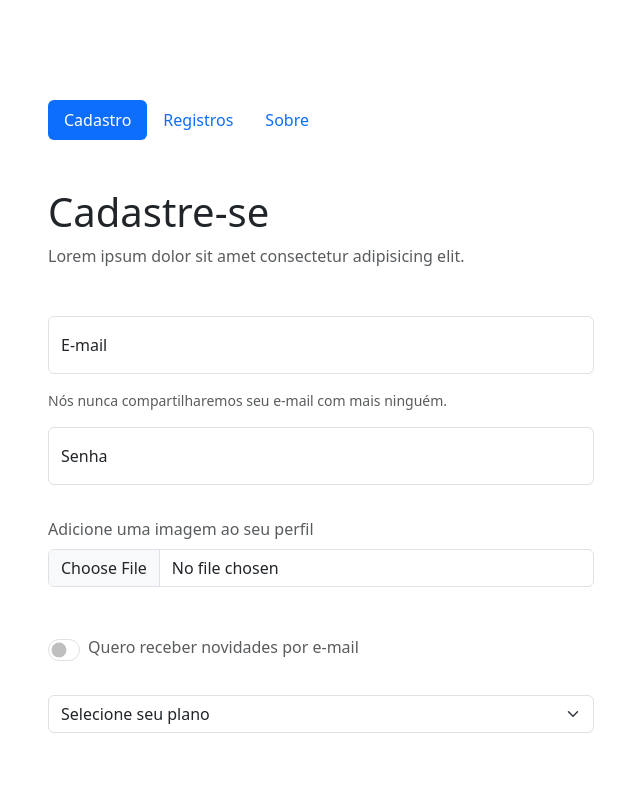
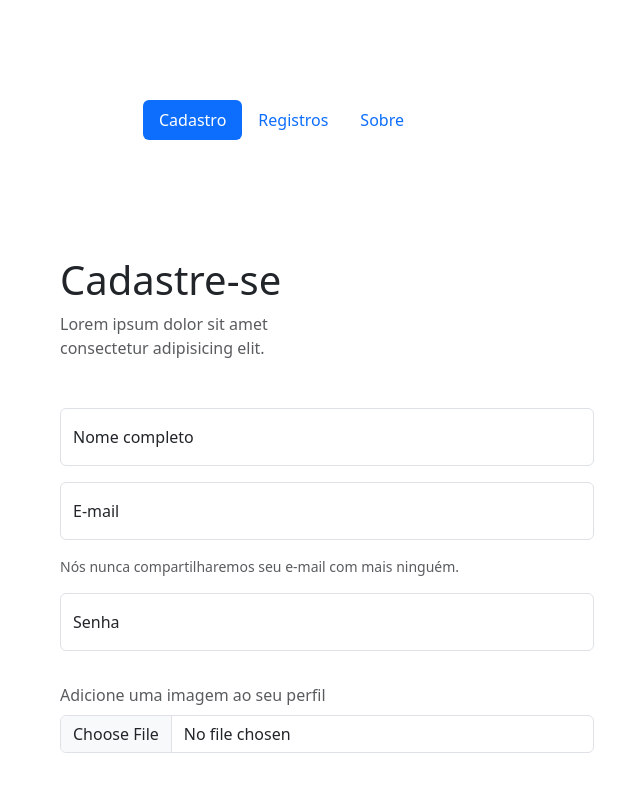
Before and after one commit to thanwill/webapp-ecommerce, a React (Create React App) app: page / in a window 1280 px wide. Shown: the top 795 px of the page, without its empty margins (34-674 px from the left). Built offline with nearby package versions, Linux system fonts and the light colour scheme.

Commit message:
Cadastro de usuário

```diff
--- a/src/components/CriarUsario/index.js
+++ b/src/components/CriarUsario/index.js
@@ -1,45 +1,55 @@
 import React, { useState } from 'react';
+import Title from '../Title';
 import './index.css';
-export default function FilmeFormulario() {
-  const [filme, setFilme] = useState({
-    titulo: '',
-    ano: 0,
-    poster: '',
-    nota: 0,
-    assistido: false,
+export default function CriarUsuario() {
+  const [usuario, setUsuario] = useState({
+    nome: '',
+    email: '',
+    telefone: '',
+    avatarUrl: '',
+    newsletter: false,
   });
 
   const handleChange = (event) => {
     const { name, value, type, checked } = event.target;
     const newValue = type === 'checkbox' ? checked : value;
 
-    setFilme((prevFilme) => ({
-      ...prevFilme,
+    setUsuario((prevUsuario) => ({
+      ...prevUsuario,
       [name]: newValue,
     }));
   };
 
   const handleSubmit = (event) => {
     event.preventDefault();
-
-    // Faça o que for necessário com o objeto de filme (por exemplo, enviar para um servidor, salvar em um estado global, etc.)
-    console.log(filme);
-
-    // Limpe os campos do formulário
-    setFilme({
-      titulo: '',
-      ano: 0,
-      poster: '',
-      nota: 0,
-      assistido: false,
-    });
+    console.log(usuario);
   };
 
   return (
-    <div className="">
+    <div className="container">
       <div className="row">
         <div className="col-12 col-md-6">
+          <Title
+            title="Cadastre-se"
+            subtitle="Lorem ipsum dolor sit amet consectetur adipisicing elit."
+          />
           <form>
+            <div class="mb-3">
+              <div class="form-floating mb-3">
+                <input
+                  type="nome"
+                  class="form-control"
+                  id="floatingInput"
+                  placeholder="Johe Doe"
+                  // validacao
+                  required
+                  minLength={3}
+                  maxLength={100}
+                  pattern="^[a-zA-Z0-9]+@[a-zA-Z0-9]+\.[A-Za-z]+$"
+                />
+                <label for="floatingInput">Nome completo</label>
+              </div>
+            </div>
             <div class="mb-3">
               <div class="form-floating mb-3">
                 <input
@@ -82,6 +92,9 @@ export default function FilmeFormulario() {
                     type="checkbox"
                     role="switch"
                     id="flexSwitchCheckChecked"
+                    onChange={(e) => {
+                      setUsuario({ ...usuario, newsletter: e.target.checked });
+                    }}
                   />
                   <label
                     class="form-check-label text-muted "
--- a/src/components/Header/index.js
+++ b/src/components/Header/index.js
@@ -15,6 +15,8 @@ function Header() {
   return (
     <>
       <div className="container">
+        <div className="row">
+          <div className="col-10 offset-1 col-md-6">
             <ul class="nav nav-pills mb-3" id="pills-tab" role="tablist">
               <li class="nav-item" role="presentation">
                 <button
@@ -59,6 +61,9 @@ function Header() {
                 </button>
               </li>
             </ul>
+          </div>
+        </div>
+
         <div class="tab-content" id="pills-tabContent">
           <div
             class="tab-pane fade show active"
@@ -67,11 +72,7 @@ function Header() {
             aria-labelledby="pills-home-tab"
             tabindex="0"
           >
-            <div className="">
-              <Title
-                title="Cadastre-se"
-                subtitle="Lorem ipsum dolor sit amet consectetur adipisicing elit."
-              />
+            <div className="mb-5">
               <CriarUsuario />
             </div>
           </div>
--- a/src/components/Title/index.js
+++ b/src/components/Title/index.js
@@ -2,13 +2,9 @@
 
 export default function Title(props) {
   return (
-    <div className="">
-      <div className="">
-        <div className="col-12 col-md-6 text-left mt-5 mb-5">
-          <h1 className="">{props.title}</h1>
-          <p className="text-muted">{props.subtitle}</p>
-        </div>
-      </div>
+    <div className="col-12 col-md-6 text-left mb-5">
+      <h1 className="">{props.title}</h1>
+      <p className="text-muted">{props.subtitle}</p>
     </div>
   );
 }
```
Lines whose indentation alone changed are shown as unchanged.
